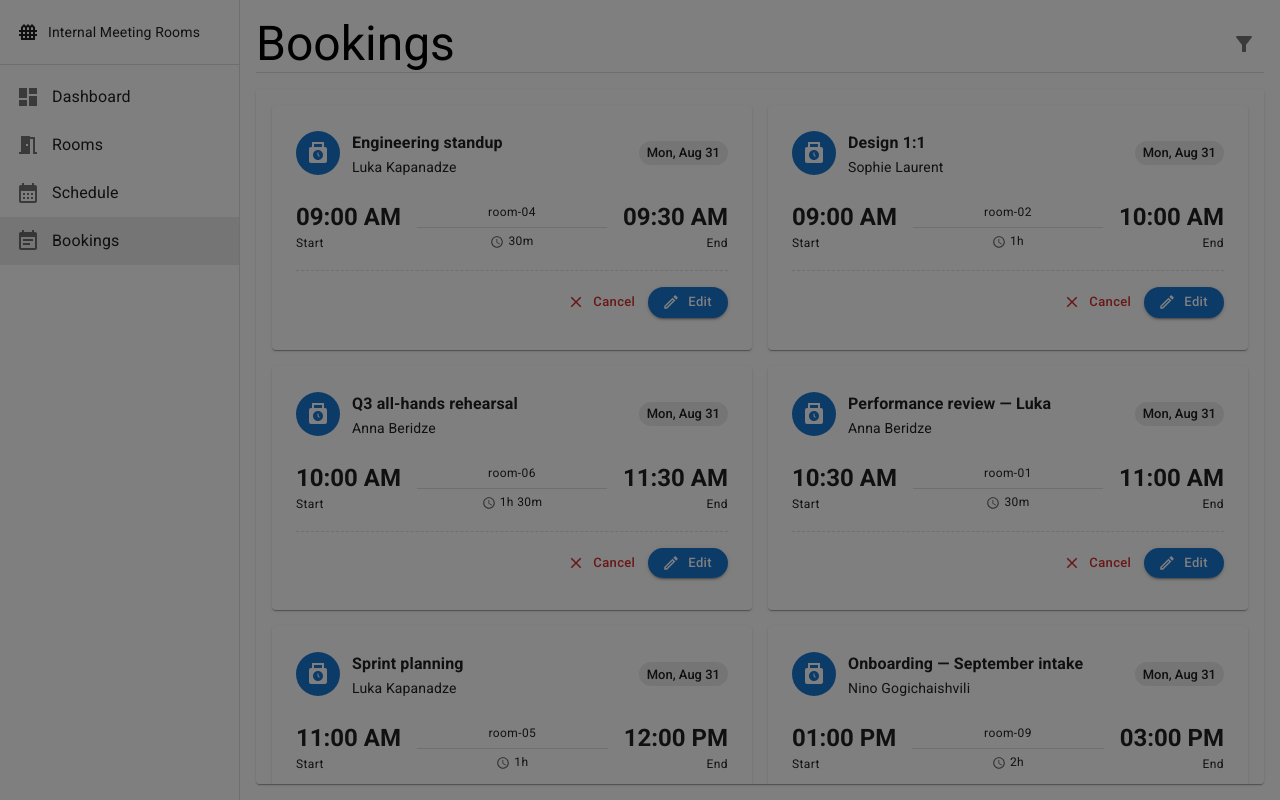
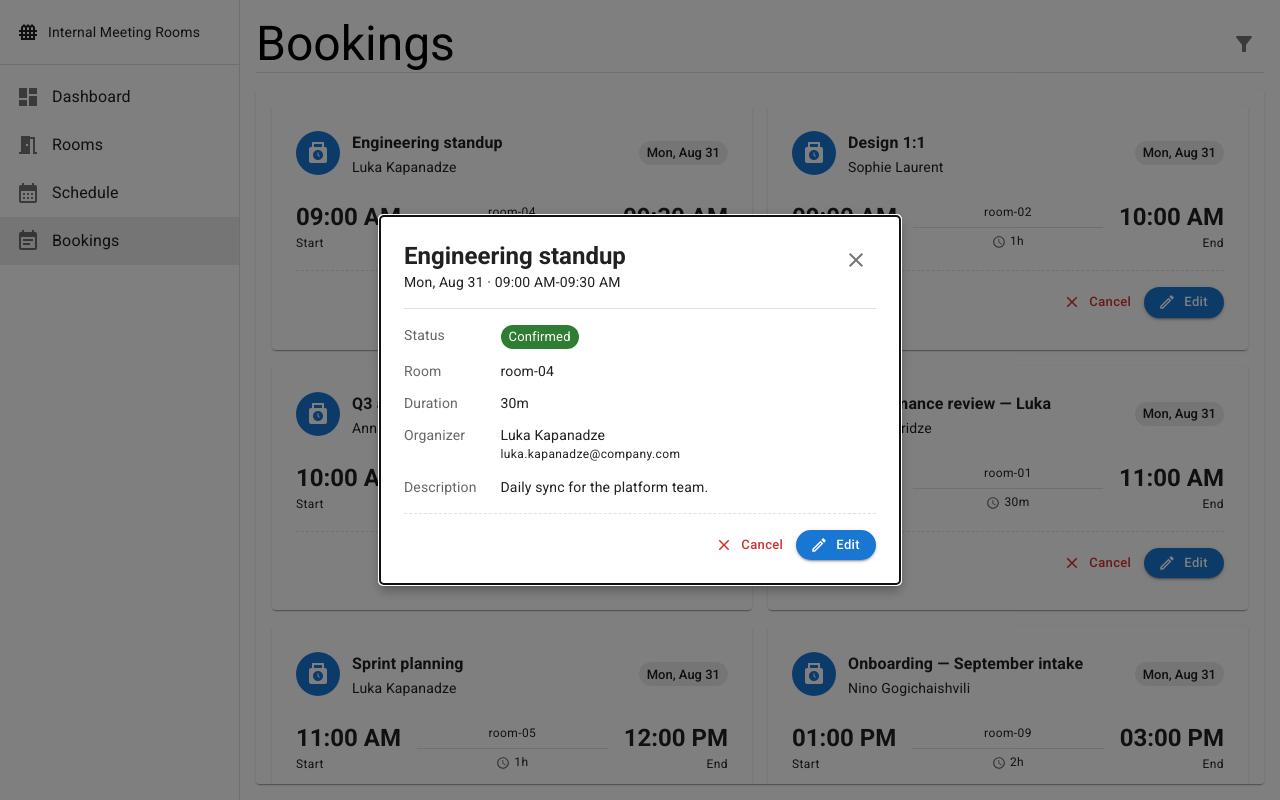
Before and after one commit to g-goginashvili/IMR, a React (Vite) app: page /bookings in a window 1280 px wide. Both pictures are taken after a click on the element 512 px from the left and 227 px from the top of the page. Built offline with nearby package versions, Linux system fonts and the light colour scheme.

Commit message:
Added a details modal

```diff
--- a/src/modules/bookings/bookings.tsx
+++ b/src/modules/bookings/bookings.tsx
@@ -1,5 +1,6 @@
 import {
-    Avatar, Box, Button, Card, CardContent, Chip, Divider, Modal, Typography
+    Avatar, Box, Button, Card, CardContent, Chip, Divider,
+    IconButton, Modal, Paper, Typography
 } from "@mui/material";
 import { AccessTime, EditOutlined, CloseOutlined, PunchClock } from "@mui/icons-material";
 import type { ReactElement } from "react";
@@ -25,8 +26,8 @@ const Bookings = (): ReactElement => {
         bookings,
         isLoading,
         error,
-        detailsModalState,
-        setDetailsModalState,
+        selectedBooking,
+        setSelectedBooking,
     } = useBookingsController()
 
     return (
@@ -36,15 +37,108 @@ const Bookings = (): ReactElement => {
             isLoading={isLoading}
         >
             <Modal
-                open={detailsModalState}
-                onClose={() => setDetailsModalState(false)}
+                open={!!selectedBooking}
+                onClose={() => setSelectedBooking(null)}
                 sx={{
                     display: "flex",
                     justifyContent: "center",
                     alignItems: "center"
                 }}
             >
-                <Box></Box>
+                <Paper
+                    component="article"
+                    elevation={8}
+                    sx={{
+                        width: "min(520px, calc(100% - 32px))",
+                        maxHeight: "calc(100% - 64px)",
+                        overflowY: "auto",
+                        p: 3,
+                    }}
+                >
+                    {selectedBooking && <>
+                        <Box component="header" sx={{ display: "flex", alignItems: "flex-start", gap: 2 }}>
+                            <Box sx={{ flex: 1, minWidth: 0 }}>
+                                <Typography variant="h5" component="h2" sx={{ fontWeight: 700 }}>
+                                    {selectedBooking.title}
+                                </Typography>
+                                <Typography variant="body2" color="text.secondary">
+                                    {formatDay(selectedBooking.start)} · {formatTime(selectedBooking.start)}-{formatTime(selectedBooking.end)}
+                                </Typography>
+                            </Box>
+                            <IconButton onClick={() => setSelectedBooking(null)}>
+                                <CloseOutlined />
+                            </IconButton>
+                        </Box>
+
+                        <Divider sx={{ my: 2 }} />
+
+                        <Box
+                            component="dl"
+                            sx={{
+                                m: 0,
+                                display: "grid",
+                                gridTemplateColumns: "auto 1fr",
+                                rowGap: 1.5,
+                                columnGap: 3,
+                                "& dt": { color: "text.secondary", typography: "body2" },
+                                "& dd": { m: 0, typography: "body2" },
+                            }}
+                        >
+                            <Box component="dt">Status</Box>
+                            <Box component="dd">
+                                <Chip
+                                    size="small"
+                                    label={selectedBooking.status === "cancelled" ? "Cancelled" : "Confirmed"}
+                                    color={selectedBooking.status === "cancelled" ? "warning" : "success"}
+                                />
+                            </Box>
+
+                            <Box component="dt">Room</Box>
+                            <Box component="dd">{selectedBooking.roomId}</Box>
+
+                            <Box component="dt">Duration</Box>
+                            <Box component="dd">{formatDuration(selectedBooking.start, selectedBooking.end)}</Box>
+
+                            <Box component="dt">Organizer</Box>
+                            <Box component="dd">
+                                {selectedBooking.organizer.name}
+                                <Typography variant="caption" component="div" color="text.secondary">
+                                    {selectedBooking.organizer.email}
+                                </Typography>
+                            </Box>
+
+                            {selectedBooking.description && <>
+                                <Box component="dt">Description</Box>
+                                <Box component="dd">{selectedBooking.description}</Box>
+                            </>}
+                        </Box>
+
+                        <Divider sx={{ my: 2, borderStyle: "dashed" }} />
+
+                        <Box sx={{ display: "flex", justifyContent: "flex-end", gap: 1 }}>
+                            <Button
+                                size="small"
+                                color="error"
+                                startIcon={<CloseOutlined />}
+                                disabled={selectedBooking.status === "cancelled"}
+                                onClick={() => { }}
+                                sx={{ borderRadius: 5, textTransform: "none" }}
+                            >
+                                Cancel
+                            </Button>
+                            <Button
+                                size="small"
+                                variant="contained"
+                                startIcon={<EditOutlined />}
+                                disabled={selectedBooking.status === "cancelled"}
+                                onClick={() => { }}
+                                sx={{ borderRadius: 5, textTransform: "none", px: 2 }}
+                            >
+                                Edit
+                            </Button>
+                        </Box>
+                    </>}
+                </Paper>
             </Modal>
             <Box
                 component="section"
@@ -59,7 +153,7 @@ const Bookings = (): ReactElement => {
                     <Card
                         component="article"
                         key={booking.id}
-                        onClick={() => setDetailsModalState(true)}
+                        onClick={() => setSelectedBooking(booking)}
                         sx={{
                             p: 1,
                             opacity: booking.status === "cancelled" ? 0.65 : 1,
--- a/src/modules/bookings/use-bookings-controller.ts
+++ b/src/modules/bookings/use-bookings-controller.ts
@@ -7,7 +7,7 @@ const useBookingsController = () => {
     const [isLoading, setIsLoading] = useState<boolean>(true);
     const [error, setError] = useState<string | null>(null);
 
-    const [detailsModalState, setDetailsModalState] = useState<boolean>(false);
+    const [selectedBooking, setSelectedBooking] = useState<Booking | null>(null);
 
     useEffect(() => {
         const controller = new AbortController();
@@ -34,8 +34,8 @@ const useBookingsController = () => {
         bookings,
         isLoading,
         error,
-        detailsModalState,
-        setDetailsModalState,
+        selectedBooking,
+        setSelectedBooking,
     };
 };
 
```
